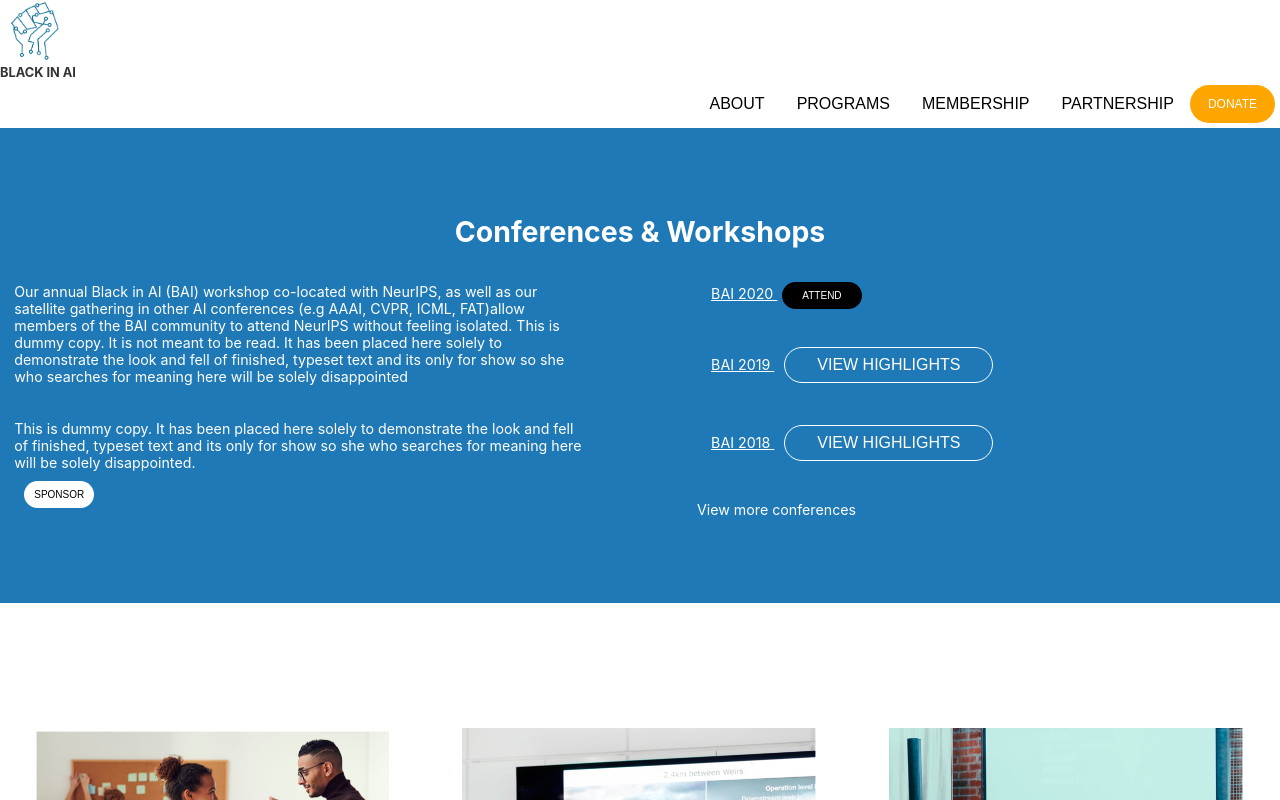
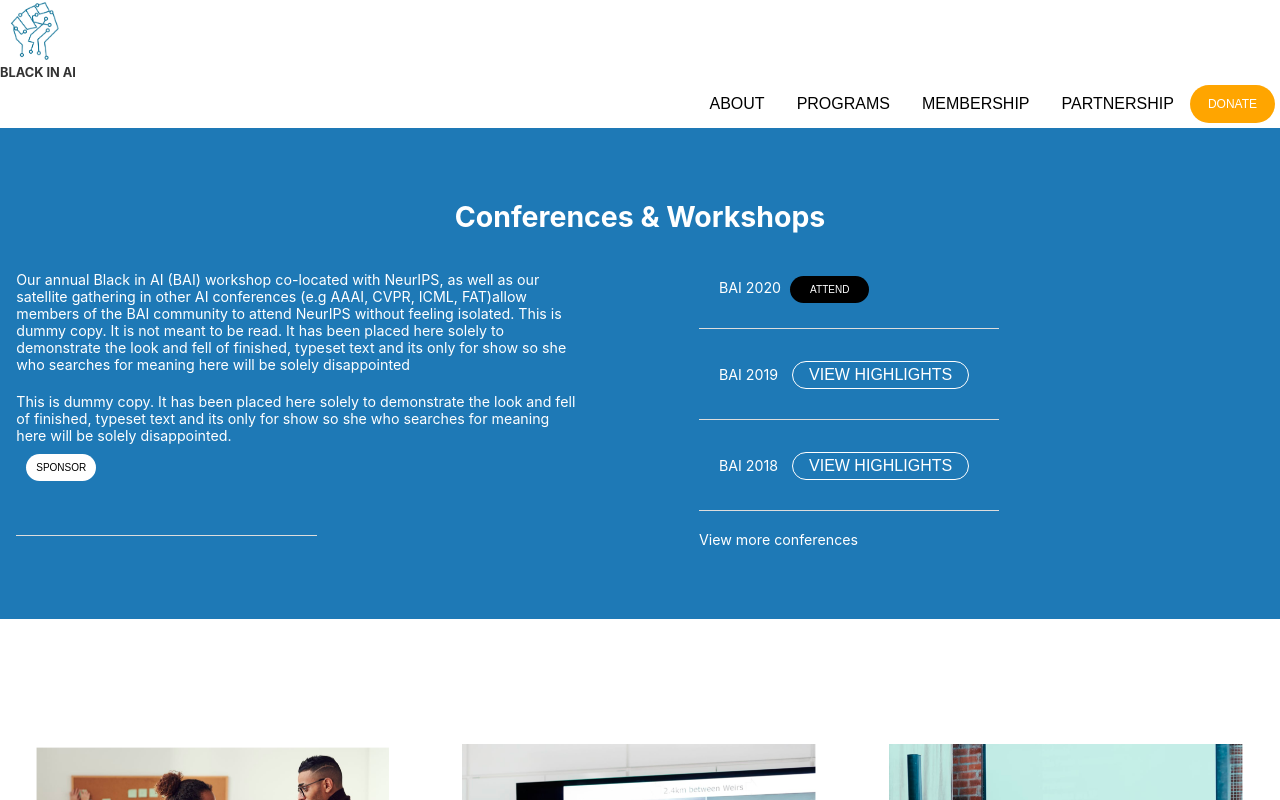
Before and after one commit to NextGenRecruiter/ChallengePage, a React (Create React App) app: page / in a window 1280 px wide. Shown: the top 800 px of the page. Built offline with nearby package versions, Linux system fonts and the light colour scheme.

Commit message:
added subscription form

```diff
--- a/src/pages/HomeStyle.js
+++ b/src/pages/HomeStyle.js
@@ -57,6 +57,8 @@
   color: white;
   padding: 1em 1.5em;
   font-size: 12px;
+  cursor: pointer;
+  outline: none;
 }
 `;
 export const AttendButton = styled.button`
@@ -67,6 +69,12 @@
   padding: 0.80em 2em;
   font-size: 10px;
   margin:5px;
+  cursor: pointer;
+  outline: none;
+  &:hover {
+    color: #1e79b6;
+  };
+
 }
 `;
 export const ViewHighButton = styled.button`
@@ -74,15 +82,20 @@
   border: .1rem solid;
   border-radius: 25px;
   color: white;
-  padding: 0.50em 2em;
+  padding: 0.25em 1em;
   font-size: 16px;
   margin:10px;
+  cursor: pointer;
+  outline: none;
+  &:hover {
+    color: #1e79b6;
+  };
 
 }
 `;
 export const BodyContainer = styled.div`
 background: #1e79b6;
-padding: 6em 1em;
+padding: 5em 1em;
 
 `;
 export const BodyTitle = styled.h3`
@@ -97,10 +110,7 @@
 
 `;
 export const Conferences = styled.div`
-grid-row: 1 / 1;
 color:white;
-text-decoration: underline;
-padding: 0.80em 1em;
 
 `;
 export const BodyText = styled.p`
@@ -123,6 +133,11 @@
   padding: 0.80em 1em;
   font-size: 10px;
   margin:10px;
+  cursor: pointer;
+  outline: none;
+  &:hover {
+    color: #1e79b6;
+  };
 }
 `;
 export const Container = styled.div`
@@ -197,12 +212,18 @@
 `;
 export const Table = styled.table`
 border-collapse: separate;
-  padding: 10px;
+
 `;
+
 export const TableRow = styled.tr`
   padding: 20px;
+
 `;
-
+export const TableData = styled.td`
+  padding: 20px;
+  border-bottom: .5px solid #ddd;
+  position:right;
+`;
 export const NavTitle = styled.h4`
 color: white;
 font-size: 1rem;
@@ -221,3 +242,11 @@
   margin: 5px
 }
 `;
+export const Form = styled.form`
+display:flex;
+flex-direction:row;
+
+border:1px solid grey;
+
+padding:2px;
+`;
--- a/src/pages/body.js
+++ b/src/pages/body.js
@@ -1,5 +1,5 @@
 import React from "react";
-import {BodyContainer, BodyTitle, BodyTextContainer, BodyText, Conferences, AttendButton, ViewHighButton, SponsorButton} from "./HomeStyle";
+import {BodyContainer, BodyTitle, BodyTextContainer, BodyText, Conferences, AttendButton, ViewHighButton, SponsorButton, Table, TableRow, TableData} from "./HomeStyle";
 
 const text = "Our annual Black in AI (BAI) workshop co-located with NeurIPS, as well as our satellite gathering in other AI conferences (e.g AAAI, CVPR, ICML, FAT)allow members of the BAI community to attend NeurIPS without feeling isolated. This is dummy copy. It is not meant to be read. It has been placed here solely to demonstrate the look and fell of finished, typeset text and its only for show so she who searches for meaning here will be solely disappointed";
 const conti = "This is dummy copy. It has been placed here solely to demonstrate the look and fell of finished, typeset text and its only for show so she who searches for meaning here will be solely disappointed.";
@@ -7,17 +7,32 @@
   return (
     <>
     <BodyContainer>
-        <BodyTitle>Conferences & Workshops</BodyTitle>
+    <BodyTitle>Conferences & Workshops</BodyTitle>
         <br/>
-    <BodyTextContainer>
-  <BodyText>{text}</BodyText>
-  <br/>
-  <BodyText>{conti}</BodyText>
-  <SponsorButton>SPONSOR</SponsorButton>
-  <Conferences>BAI 2020 <span><AttendButton>ATTEND</AttendButton></span></Conferences>
-  <Conferences>BAI 2019 <span><ViewHighButton>VIEW HIGHLIGHTS</ViewHighButton></span></Conferences>
-  <Conferences>BAI 2018 <span><ViewHighButton>VIEW HIGHLIGHTS</ViewHighButton></span></Conferences>
-  <BodyText>View more conferences</BodyText>
+      <BodyTextContainer>
+<Table>
+<TableRow>
+ <td><BodyText>{text}</BodyText></td>
+  </TableRow>
+  <TableRow>
+    <td><BodyText>{conti}<br/><span><SponsorButton>SPONSOR</SponsorButton></span></BodyText></td>
+  </TableRow>
+  </Table>
+  <Table>
+    <TableRow><TableData></TableData></TableRow>
+  <TableRow>
+  <TableData><Conferences>BAI 2020 <span><AttendButton>ATTEND</AttendButton></span></Conferences></TableData>
+  </TableRow>
+  <TableRow>
+  <TableData><Conferences>BAI 2019 <span><ViewHighButton>VIEW HIGHLIGHTS</ViewHighButton></span></Conferences></TableData>
+  </TableRow>
+  <TableRow>
+  <TableData><Conferences>BAI 2018 <span><ViewHighButton>VIEW HIGHLIGHTS</ViewHighButton></span></Conferences></TableData>
+  </TableRow>
+  <TableRow>
+  <td><BodyText>View more conferences</BodyText></td>
+  </TableRow>
+  </Table>
   </BodyTextContainer>
     </BodyContainer>
     </>
--- a/src/pages/nav.js
+++ b/src/pages/nav.js
@@ -1,5 +1,5 @@
 import React from "react";
-import {NavContainer, NavTitle, NavText, HeaderButton, Table, TableRow} from "./HomeStyle";
+import {NavContainer, NavTitle, NavText, HeaderButton, Table, TableRow, Form} from "./HomeStyle";
 
 function Nav() {
   return (
@@ -17,7 +17,10 @@
 </td>
     <td><NavText>Physical address, if available<br/>will go right here.<br/><br/>abc@blackinai.org<br/></NavText></td>
     <td><NavText>About us<br/><br/>Programs<br/><br/>Membership<br/><br/>Partnership</NavText></td>
-    <td><NavText>Sign up for our newsletter to get<br/>updates on our work</NavText></td>
+    <td><NavText>Sign up for our newsletter to get<br/>updates on our work<br/><Form>
+  <input />
+  <button>Go</button>
+</Form></NavText></td>
   </tr>
 </Table>
   <br/>
```
